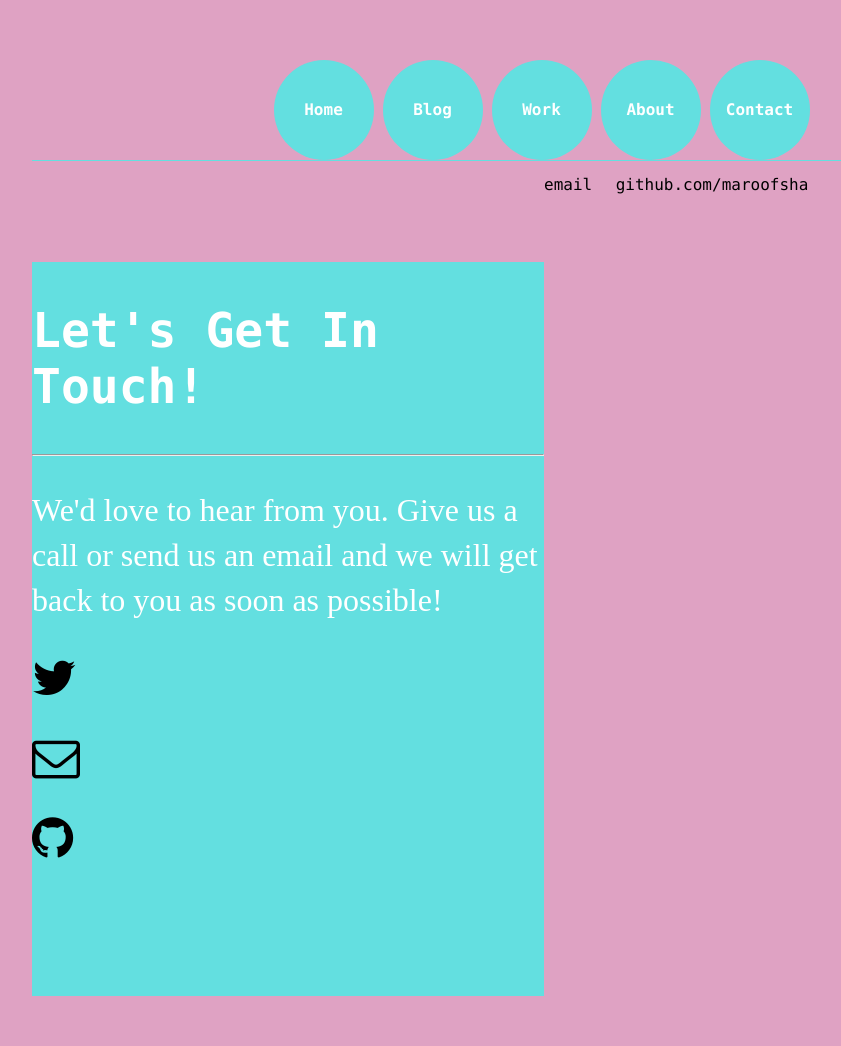
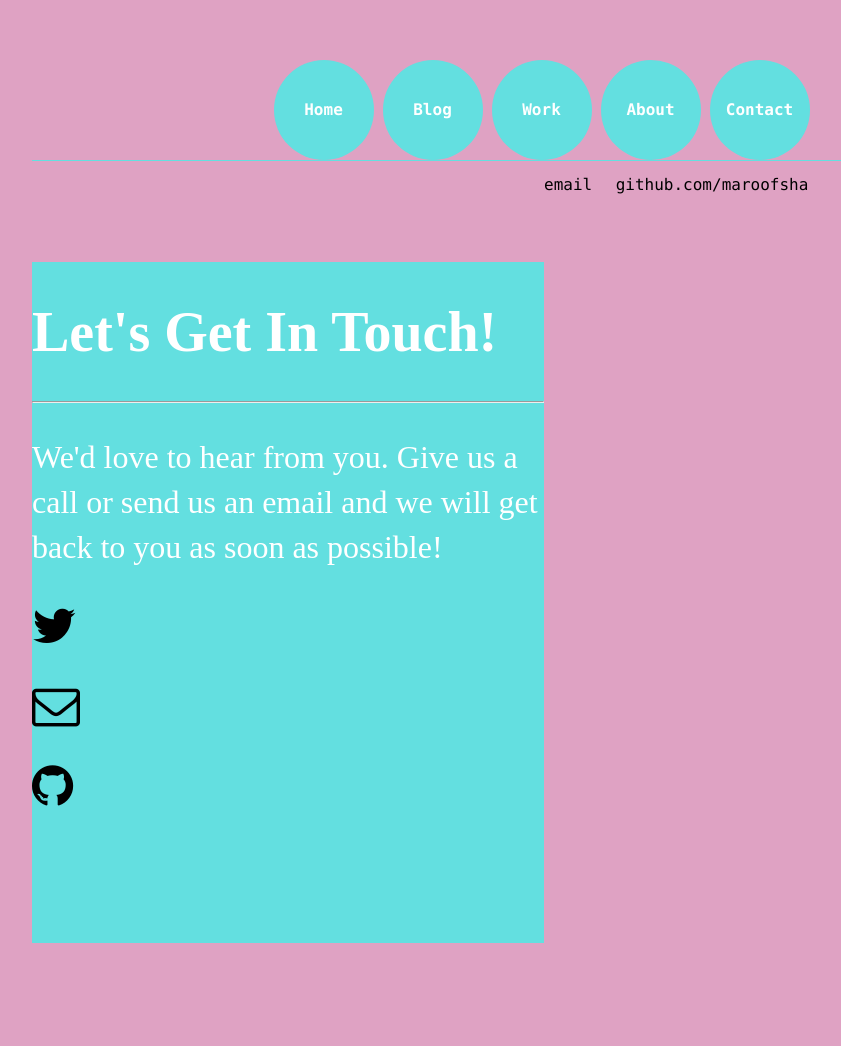
Before and after one commit to maroofsha/maroofsha.github.io, a Jekyll site: the page built from contact.html, in a window 1280 px wide. Shown: the whole page, without its empty margins (96-937 px from the left). Built offline with Jekyll 4.4.1, drawn with Linux system fonts in a browser that asks for light colours; nearby versions of some CDN libraries; after the commit the page ends 993 px from its top, so only the background shows below that.

Commit message:
Update contact.html

```diff
--- a/contact.html
+++ b/contact.html
@@ -39,7 +39,7 @@ float: right;
         <div class="container">
         <div class="row">
             <div class="col-lg-8 col-lg-offset-2 text-center">
-                <h2 class="section-heading">Let's Get In Touch!</h2>
+                <h1>Let's Get In Touch!</h1>
                 <hr class="primary">
                 <p>We'd love to hear from you. Give us a call or send us an email and we will get back to you as soon as possible!</p>
             </div>
```
